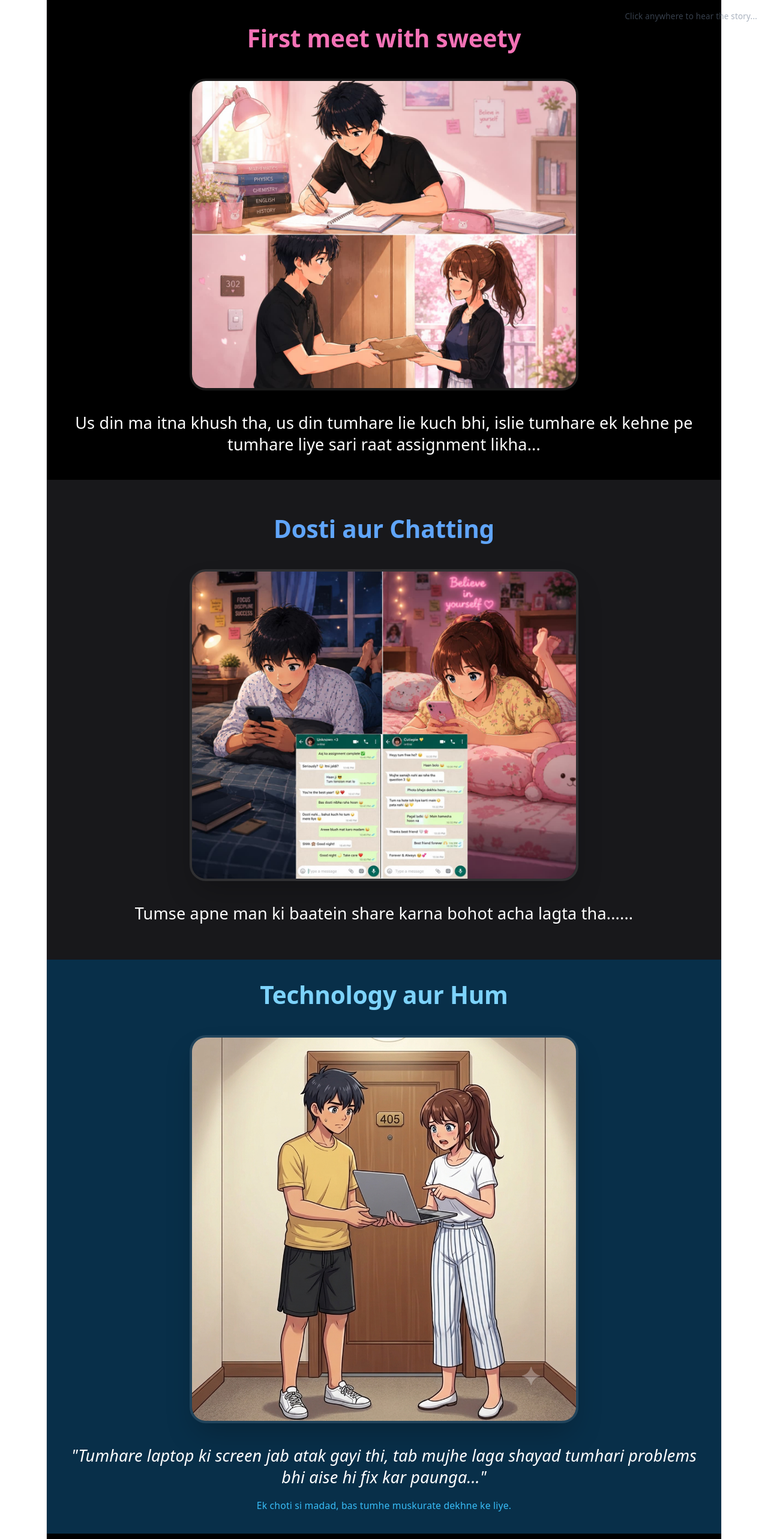
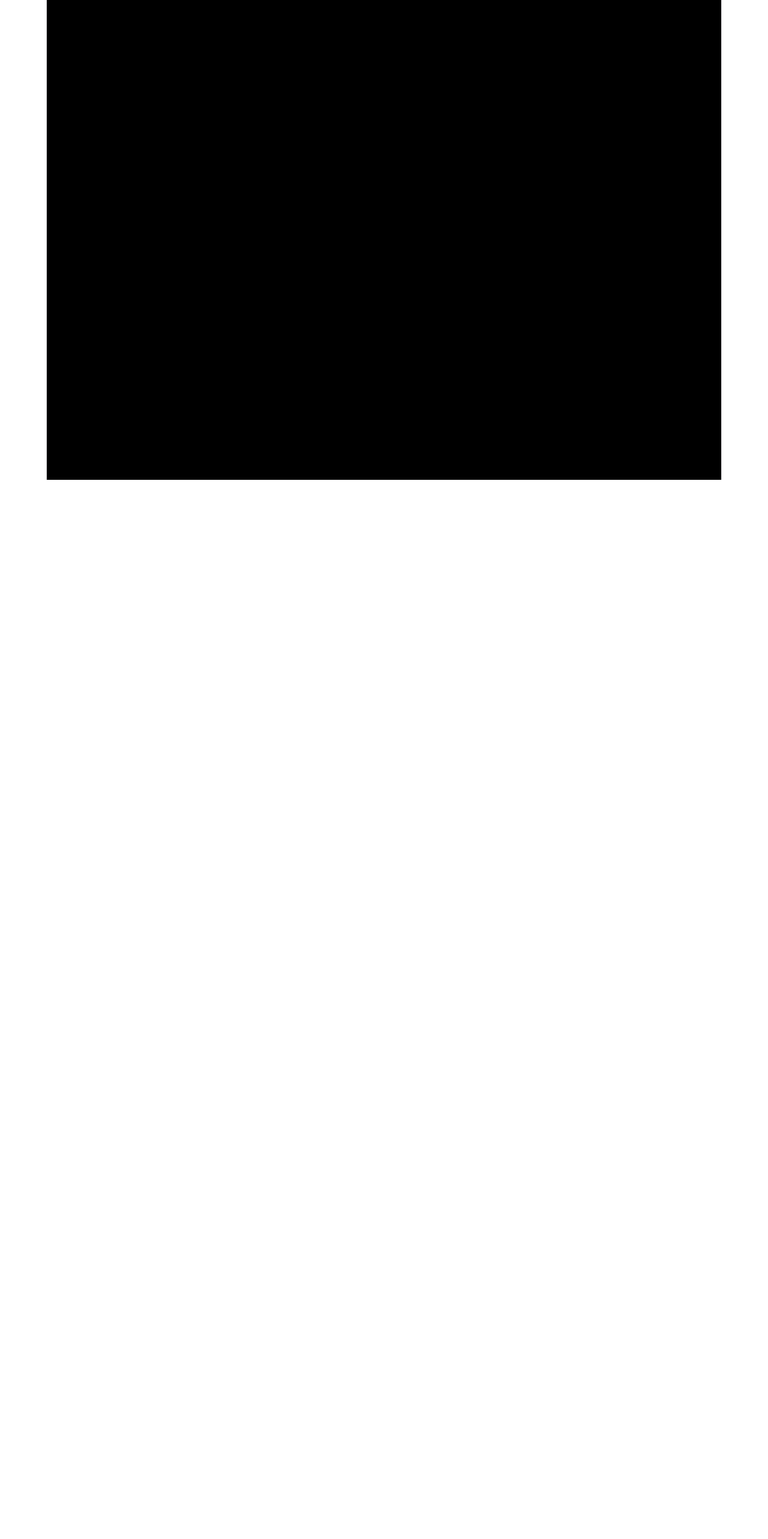
Before and after one commit to 21teo/vitejs-vite-9s81aq8f, a React (Vite) app: page / in a window 1280 px wide. Shown: the top 2566 px of the page at 60% size. After the commit the page ends 800 px from the top, so only its background shows below. Built offline with nearby package versions, Linux system fonts and the light colour scheme.

Commit message:
Update App.jsx

```diff
--- a/src/App.jsx
+++ b/src/App.jsx
@@ -13,7 +13,6 @@ export default function App() {
         window.removeEventListener('click', handleUserInteraction);
       }
     };
-
     window.addEventListener('click', handleUserInteraction);
     return () => window.removeEventListener('click', handleUserInteraction);
   }, []);
@@ -21,82 +20,16 @@ export default function App() {
   return (
     <div className="bg-black text-white min-h-screen">
       <Analytics />
-
-      {/* Music Player - Hidden */}
       <audio ref={audioRef} loop>
         <source src="/khat.mp3" type="audio/mpeg" />
       </audio>
 
-      {/* Click indicator for user */}
-      <div className="fixed top-4 right-4 z-50 text-xs text-slate-500 animate-pulse">
-        Click anywhere to hear the story...
-      </div>
-
-      {/* 1. SCENE: Assignment */}
+      {/* Yahan aapke saare sections (Assignment, Chatting, Laptop, etc.) aa jayenge */}
       <section className="min-h-screen flex flex-col items-center justify-center p-8">
-        <h2 className="text-4xl font-bold mb-10 text-pink-400">First meet with sweety</h2>
-        <img src="/boy_assignment.jpg" className="w-full max-w-xl rounded-3xl shadow-2xl border-4 border-white/10" alt="Assignment" />
-        <p className="mt-8 text-2xl font-light text-center">Us din ma itna khush tha, us din tumhare lie kuch bhi, islie tumhare ek kehne pe tumhare liye sari raat assignment likha...</p>
+        {/* ... baaki sections wahi jo pehle the ... */}
       </section>
 
-      {/* 2. SCENE: Chatting */}
-      <section className="min-h-screen flex flex-col items-center justify-center p-8 bg-zinc-900">
-        <h2 className="text-4xl font-bold mb-10 text-blue-400">Dosti aur Chatting</h2>
-        <img src="/chatting.jpg" className="w-full max-w-xl rounded-3xl shadow-2xl border-4 border-white/10" alt="Chatting" />
-        <p className="mt-8 text-2xl font-light text-center">Tumse apne man ki baatein share karna bohot acha lagta tha......</p>
-      </section>
-
-      {/* 2.5 SCENE: Laptop Help */}
-      <section className="min-h-screen flex flex-col items-center justify-center p-8 bg-sky-950 text-white">
-        <h2 className="text-4xl font-bold mb-10 text-sky-300">Technology aur Hum</h2>
-        <img src="/laptop.jpg" className="w-full max-w-xl rounded-3xl shadow-2xl border-4 border-white/10" alt="Laptop Help" />
-        <div className="mt-8 text-center">
-          <p className="text-2xl font-light italic">"Tumhare laptop ki screen jab atak gayi thi, tab mujhe laga shayad tumhari problems bhi aise hi fix kar paunga..."</p>
-          <p className="mt-4 text-sm text-sky-400">Ek choti si madad, bas tumhe muskurate dekhne ke liye.</p>
-        </div>
-      </section>
-
-      {/* 3. SCENE: Chocolate */}
-      <section className="min-h-screen flex flex-col items-center justify-center p-8">
-        <h2 className="text-4xl font-bold mb-10 text-amber-400">Ek Chocolate, Ek Umeed</h2>
-        <img src="/chocolate.jpg" className="w-full max-w-xl rounded-3xl shadow-2xl border-4 border-white/10" alt="Chocolate" />
-        <p className="mt-8 text-2xl font-light text-center">Ma bohot khushi se tumhare lie choclate or gifts laya tha par tumne mujhe galat samjha....</p>
-      </section>
-
-      {/* 4. SCENE: Video Exchange Scene */}
-      <section className="min-h-screen flex flex-col items-center justify-center p-8 bg-pink-50 text-black">
-        <h2 className="text-3xl font-bold mb-10 text-pink-600">Ek Chhoti si Koshish</h2>
-        <img src="/video_exchange.jpg" className="w-full max-w-xl rounded-3xl shadow-2xl" alt="Video exchange" />
-        <p className="mt-8 text-xl font-medium italic">"Sirf ek baar tum hus do, wahi kaafi tha...islie tumhe video send karta tha, khudko joker banake"</p>
-      </section>
-
-      {/* 5. SCENE: WhatsApp Block Animation */}
-      <section className="min-h-screen flex flex-col items-center justify-center bg-[#0f172a] text-slate-300 p-8">
-        <h2 className="text-3xl font-bold mb-8 text-slate-400">Khamoshi.....ab sab khatam</h2>
-        <motion.div
-          initial={{ opacity: 1 }}
-          whileInView={{ opacity: [1, 0.5, 0.1] }}
-          transition={{ duration: 4, ease: "linear" }}
-          className="bg-slate-900 p-6 rounded-xl border border-slate-800 space-y-4 max-w-sm w-full"
-        >
-          <div className="flex items-center gap-3 border-b border-slate-800 pb-2">
-            <div className="w-10 h-10 rounded-full bg-slate-700"></div>
-            <div>
-              <div className="font-semibold text-sm text-slate-400">Dost</div>
-              <div className="text-[10px] text-rose-400">Tap for details</div>
-            </div>
-          </div>
-          <p className="text-sm text-slate-500 italic py-4 text-center">
-            Chat history is clearing or contact has become unavailable.
-          </p>
-        </motion.div>
-      </section>
-
-      {/* 6. SCENE: Final Sad Scene */}
-      <section className="min-h-screen flex flex-col items-center justify-center p-8 bg-red-950">
-        <img src="/sad_boy.jpg" className="w-full max-w-xl rounded-full shadow-2xl border-4 border-red-500" alt="Sad Boy" />
-        <h2 className="text-5xl font-black mt-10 text-red-200 text-center italic">"Par at the end main tumhara dost hi nahi ban paya...</h2>
-      </section>
+      {/* ... baaki ka sara code ... */}
     </div>
   );
 }
```
